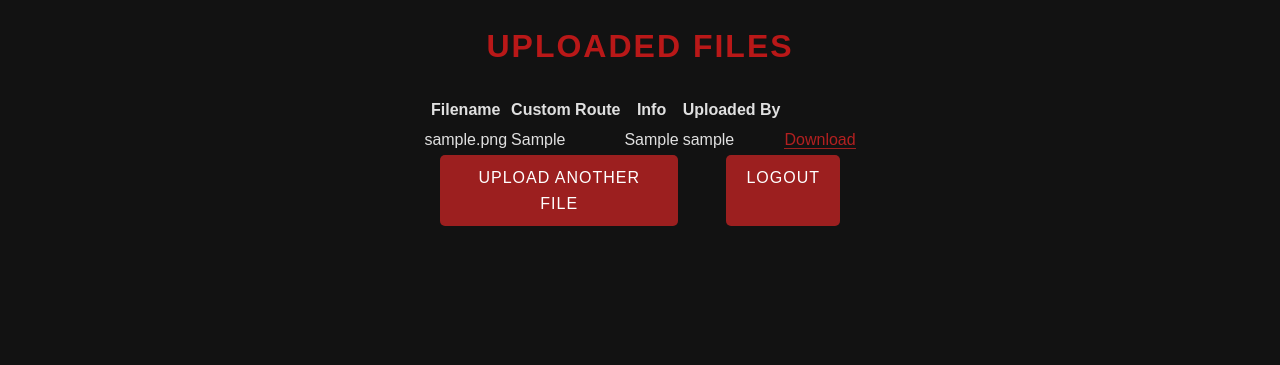
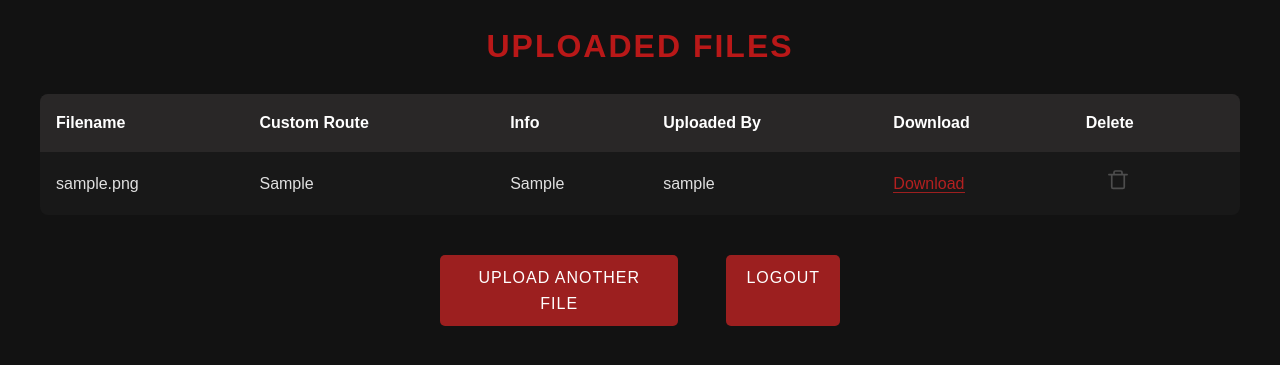
Before and after one commit to lytexdev/FileUpload, a Flask app: page /files in a window 1280 px wide. Shown: the top 365 px of the page. Run offline with Flask 3, Linux system fonts and the light colour scheme; the visitor is signed in with stand-in values (Sample User, id 1); tables that the repository leaves empty hold one stand-in row (values such as "Sample post").

Commit message:
Add upload delete function

```diff
--- a/app.py
+++ b/app.py
@@ -86,6 +86,7 @@ def upload():
                 new_file = File(
                     filename=filename,
                     custom_route=custom_route if custom_route else None,
+                    file_path=filepath,
                     info=info,
                     uploaded_by=session['user_id']
                 )
@@ -157,6 +158,30 @@ def list_files():
         return redirect(url_for('upload'))
 
 
+@app.route('/delete/<int:file_id>', methods=['POST'])
+def delete_file(file_id):
+    if 'user_id' not in session:
+        return redirect(url_for('login'))
+
+    try:
+        file = File.query.get_or_404(file_id)
+        filepath = os.path.join(app.config['UPLOAD_FOLDER'], file.filename)
+
+        if os.path.exists(filepath):
+            os.remove(filepath)
+
+        db.session.delete(file)
+        db.session.commit()
+
+        flash(f'File "{file.filename}" deleted successfully!', 'success')
+    except Exception as e:
+        db.session.rollback()
+        flash('An error occurred while trying to delete the file.', 'error')
+        app.logger.error(f"Delete error: {str(e)}")
+
+    return redirect(url_for('list_files'))
+
+
 @app.route('/logout')
 def logout():
     try:
--- a/models.py
+++ b/models.py
@@ -31,6 +31,7 @@ class File(db.Model):
     filename = db.Column(db.String(120), unique=True, nullable=False)
     password_hash = db.Column(db.String(128), nullable=True)
     custom_route = db.Column(db.String(120), unique=True, nullable=True)
+    file_path = db.Column(db.String(120), nullable=False)
     info = db.Column(db.String(200), nullable=True)
     uploaded_by = db.Column(db.Integer, db.ForeignKey('user.id'), nullable=False)
 
--- a/static/css/main.css
+++ b/static/css/main.css
@@ -88,8 +88,48 @@ li {
     text-align: center;
 }
 
-.file-list-item {
-    background-color: #2e2e2e;
+table {
+    width: 100%;
+    max-width: 1200px;
+    margin: 0 auto 2.5rem auto;
+    border-collapse: collapse;
+    background-color: #181818;
+    border-radius: 8px;
+    overflow: hidden;
+}
+
+th, td {
+    padding: 1rem;
+    text-align: left;
+}
+
+th {
+    background-color: #292727;
+    color: #fff;
+    font-weight: bold;
+}
+
+.delete-button {
+    background: none;
+    border: none;
+    padding: 0;
+    cursor: pointer;
+    display: inline-flex;
+    align-items: center;
+    justify-content: center;
+    color: #333;
+    transition: color 0.2s ease;
+}
+
+.delete-button:hover svg {
+    transition: 0.2s ease;
+    stroke: #3d0600;
+}
+
+.delete-button svg {
+    width: 24px;
+    height: 24px;
+    transition: stroke 0.2s ease;
 }
 
 button, a.button {
--- a/templates/list.html
+++ b/templates/list.html
@@ -10,37 +10,40 @@
     <main id="content">
         <h1>Uploaded Files</h1>
 
-        {# {% if files %}
-        <ul>
-            {% for file in files %}
-            <li class="file-list-item">
-                <a href="{{ url_for('download', filename=file.filename) }}">{{ file.filename }}</a> - {{ file.info }}
-            </li>
-            {% endfor %}
-        </ul>
-        {% else %}
-        <p>No files have been uploaded yet.</p>
-        {% endif %} #}
-
-
         <table>
             <tr>
                 <th>Filename</th>
                 <th>Custom Route</th>
                 <th>Info</th>
                 <th>Uploaded By</th>
+                <th>Download</th>
+                <th>Delete</th>
             </tr>
             {% for file in files %}
             <tr>
                 <td>{{ file.filename }}</td>
                 <td>{{ file.custom_route if file.custom_route else 'N/A' }}</td>
                 <td>{{ file.info }}</td>
-                <td>{{ file.uploader.username }}</td> <!-- Zeigt den Benutzernamen an -->
+                <td>{{ file.uploader.username }}</td>
                 <td><a href="{{ url_for('download', route=file.custom_route or file.filename) }}">Download</a></td>
+                <td>
+                    <form method="POST" action="{{ url_for('delete_file', file_id=file.id) }}" style="display:inline;background:unset">
+                        <button type="submit" class="delete-button" title="Delete">
+                            <svg width="24px" height="24px" viewBox="0 0 24 24" fill="none"
+                                xmlns="http://www.w3.org/2000/svg">
+                                <path
+                                    d="M5.73708 6.54391V18.9857C5.73708 19.7449 6.35257 20.3604 7.11182 20.3604H16.8893C17.6485 20.3604 18.264 19.7449 18.264 18.9857V6.54391M2.90906 6.54391H21.0909"
+                                    stroke="#4d4d4d " stroke-width="1.7" stroke-linecap="round" />
+                                <path
+                                    d="M8 6V4.41421C8 3.63317 8.63317 3 9.41421 3H14.5858C15.3668 3 16 3.63317 16 4.41421V6"
+                                    stroke="#4d4d4d" stroke-width="1.7" stroke-linecap="round" />
+                            </svg>
+                        </button>
+                    </form>
+                </td>
             </tr>
             {% endfor %}
         </table>
-
     </main>
 
     <footer>
```
